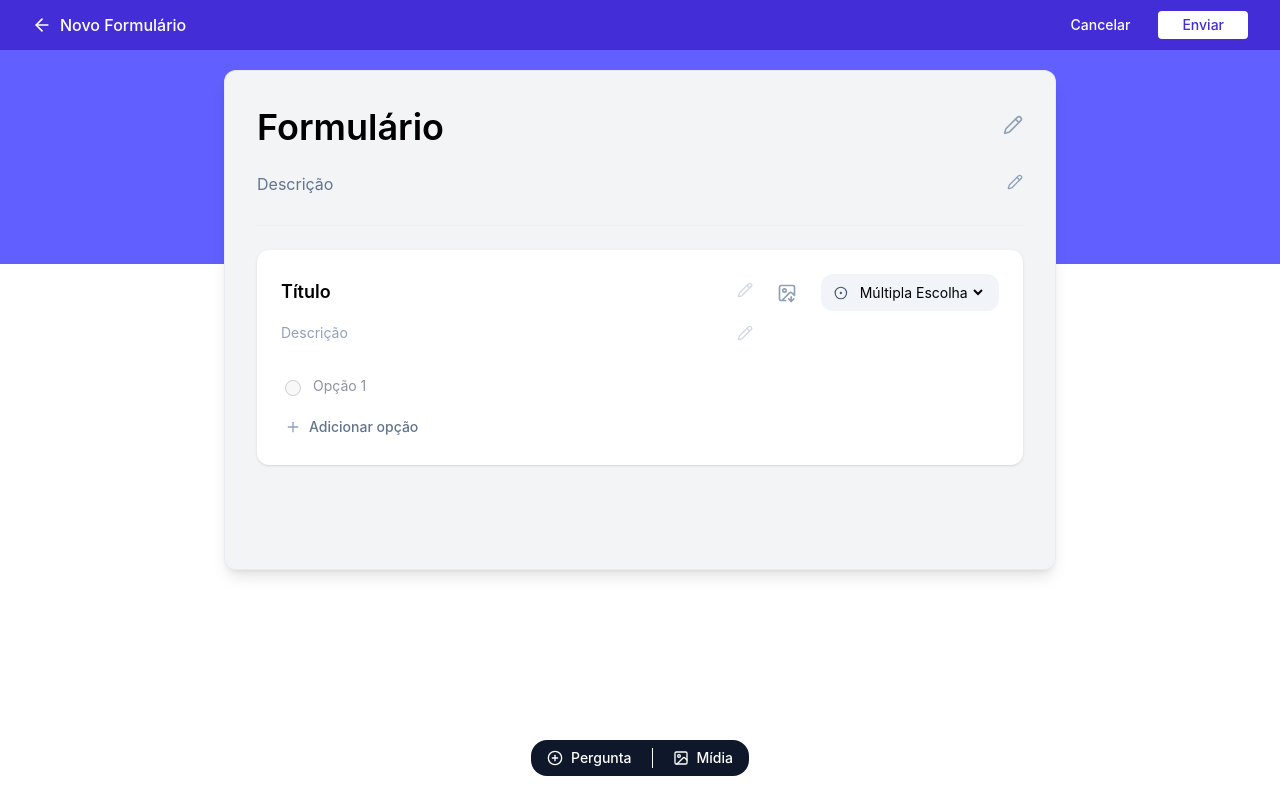
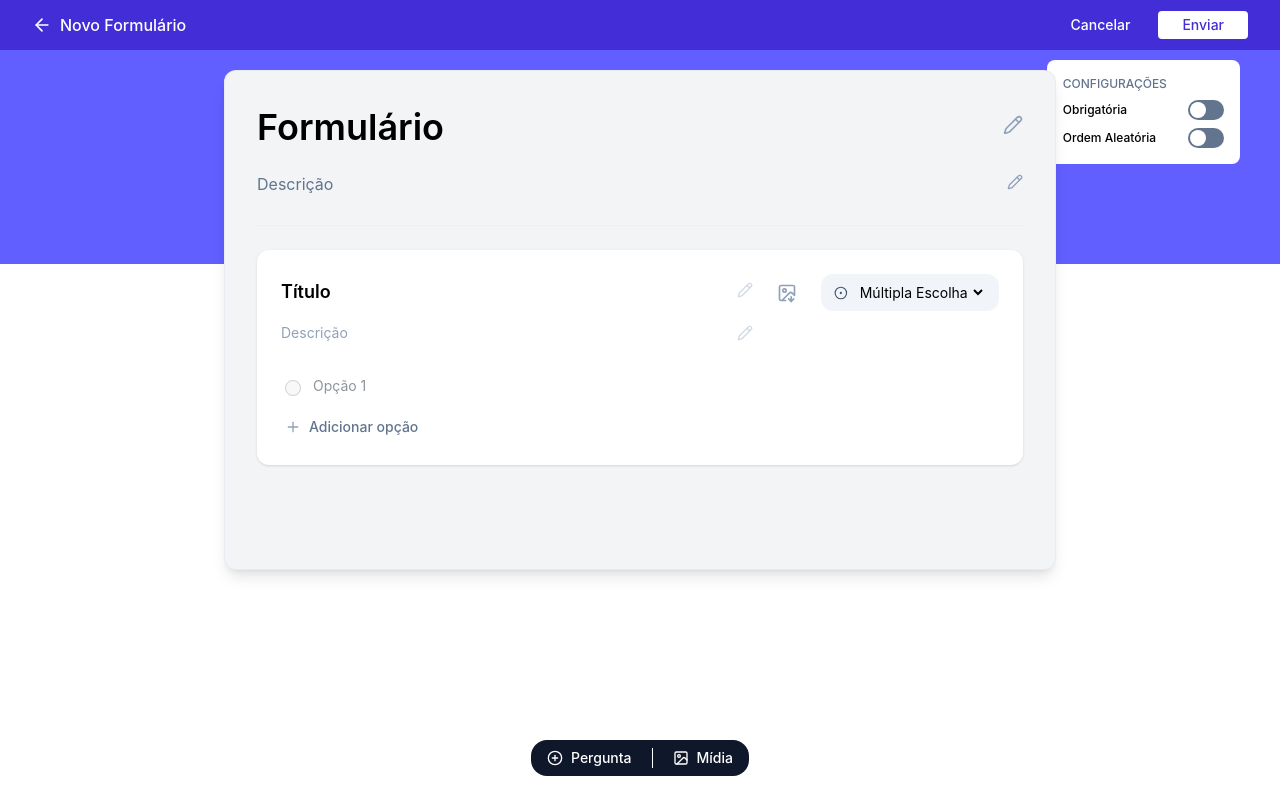
Before and after one commit to vilelakami/nextpoint-searchpoint, a React (Vite) app: page /Formulario in a window 1280 px wide. Built offline with nearby package versions, Linux system fonts and the light colour scheme.

Commit message:
feat: adicionando modal de questões obrigatórias e aleatórias

```diff
--- /dev/null
+++ b/src/components/informações/ConfiguracaoPergunta.jsx
@@ -0,0 +1,23 @@
+import React from 'react';
+
+export default function ConfiguracaoPergunta() {
+  return (
+    <div className="absolute top-15 right-10 w-fit flex flex-col bg-white rounded-lg p-4 gap-2">
+      <p className="text-slate-500 text-xs font-medium">CONFIGURAÇÕES</p>
+      <div>
+        <label className="flex items-center justify-between cursor-pointer text-xs font-medium">
+          Obrigatória
+          <input type="checkbox" value="" className="sr-only peer" />
+          <div class="relative w-9 h-5 bg-slate-500 peer-focus:outline-none peer-focus:ring-0 peer-focus:ring-brand-soft dark:peer-focus:ring-brand-soft rounded-full peer peer-checked:after:translate-x-full rtl:peer-checked:after:-translate-x-full peer-checked:after:border-buffer after:content-[''] after:absolute after:top-[2px] after:start-[2px] after:bg-white after:rounded-full after:h-4 after:w-4 after:transition-all peer-checked:bg-indigo-700"></div>
+        </label>
+      </div>
+      <div>
+        <label className="flex items-center justify-between gap-8 cursor-pointer text-xs font-medium">
+          Ordem Aleatória
+          <input type="checkbox" value="" className="sr-only peer" />
+          <div class="relative w-9 h-5 bg-slate-500 peer-focus:outline-none peer-focus:ring-0 peer-focus:ring-brand-soft dark:peer-focus:ring-brand-soft rounded-full peer peer-checked:after:translate-x-full rtl:peer-checked:after:-translate-x-full peer-checked:after:border-buffer after:content-[''] after:absolute after:top-[2px] after:start-[2px] after:bg-white after:rounded-full after:h-4 after:w-4 after:transition-all peer-checked:bg-indigo-700"></div>
+        </label>
+      </div>
+    </div>
+  );
+}
--- a/src/pages/Formulario.jsx
+++ b/src/pages/Formulario.jsx
@@ -5,13 +5,14 @@ import Pergunta from '../components/questão/Pergunta';
 import Footer from '../components/footer/Footer';
 
 import { ajustarAltura } from '../utils/dados';
+import ConfiguracaoPergunta from '../components/informações/ConfiguracaoPergunta';
 
 export default function Formulario() {
   const navigate = useNavigate();
 
   return (
     <div className="flex flex-col w-full mx-auto h-screen font-montserrat">
-      <div className="w-full flex flex-col h-auto min-h-[28vh] lg:h-[33vh] bg-indigo-500">
+      <div className="relative w-full flex flex-col h-auto min-h-[28vh] lg:h-[33vh] bg-indigo-500">
         {/* cabeçalho */}
         <div className="w-full flex items-center justify-between h-auto min-h-[50px] lg:h-[62px] bg-indigo-700 p-3 md:p-4 gap-2 md:gap-4">
           <button
@@ -39,6 +40,7 @@ export default function Formulario() {
             </button>
           </div>
         </div>
+          <ConfiguracaoPergunta/>
 
         {/* formulário */}
         <div className="w-full max-w-4xl mx-auto px-3 md:px-4 lg:px-8 pb-6 md:pb-12 flex-grow flex flex-col">
```
Also changed, not shown: src/components/informações/PopPupInfo.jsx (added, +7 -0 lines).
